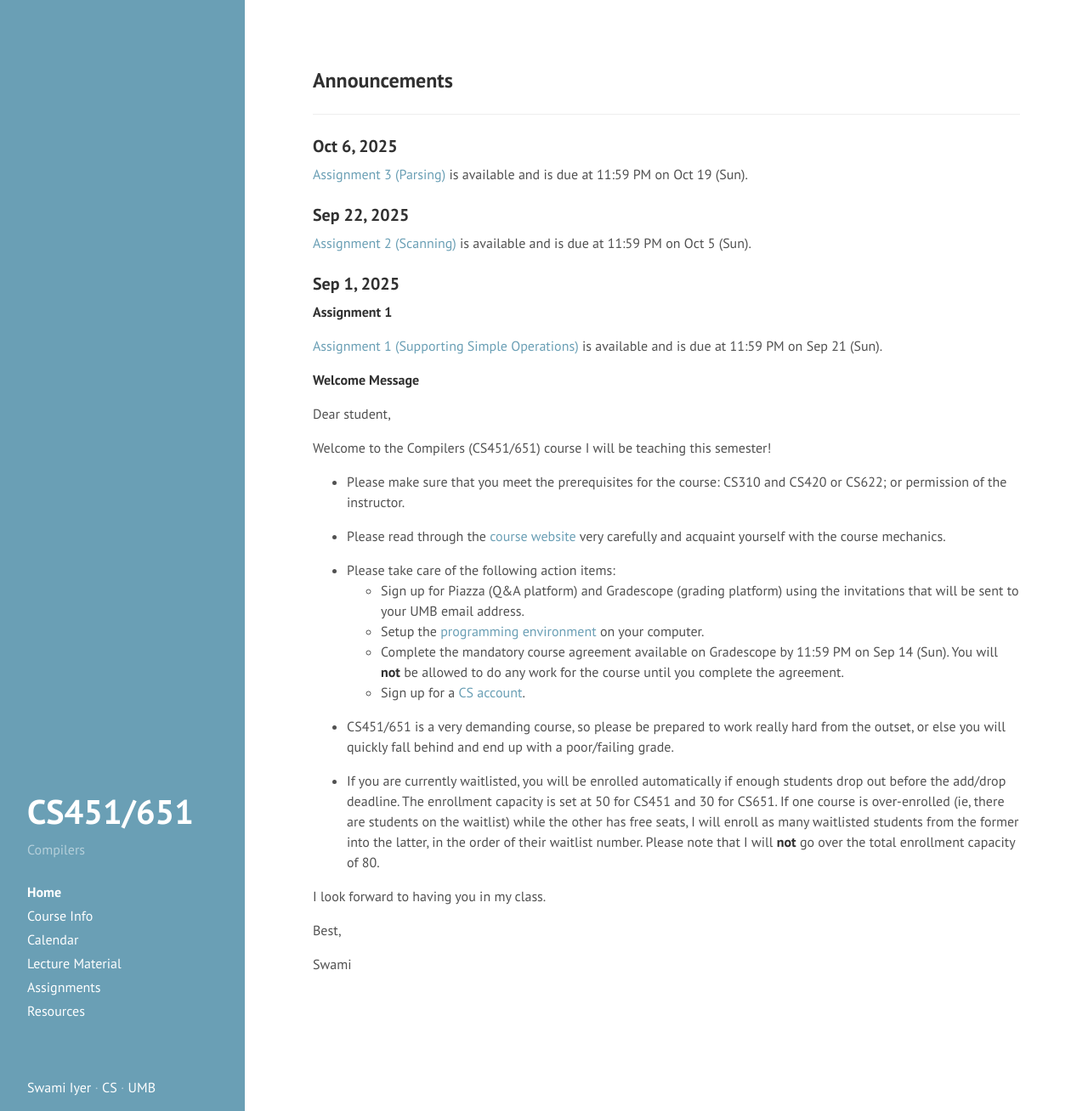
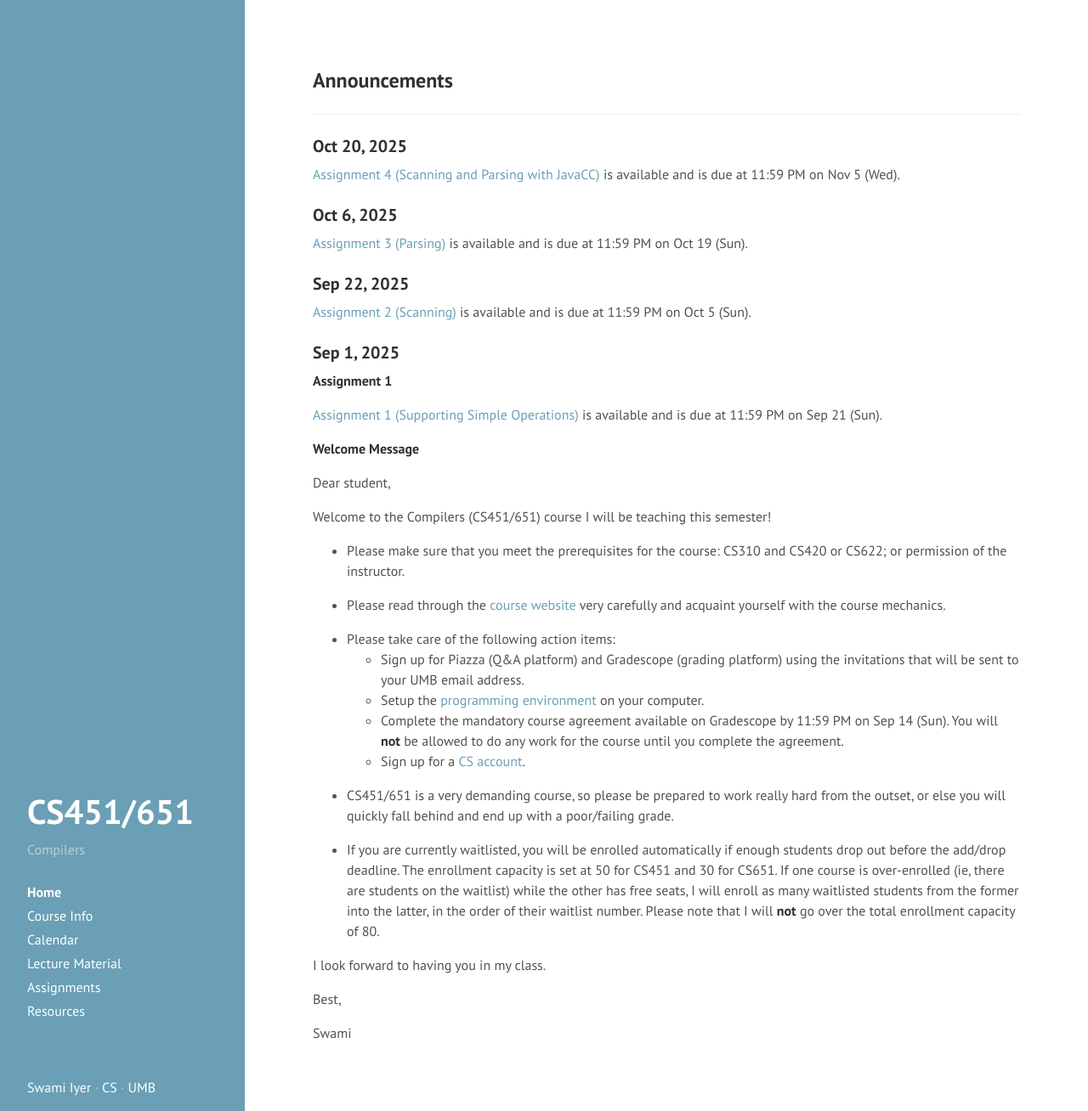
Before and after one commit to swamiiyer/swamiiyer.github.io, a Jekyll site: the page built from _pages/cs451/index.md, in a window 1280 px wide and 1308 px high. Shown: the whole window at 85% size. Built offline with Jekyll 4.4.1, drawn with Linux system fonts in a browser that asks for light colours.

Commit message:
Assignment 4 released

```diff
--- a/_pages/cs451/index.md
+++ b/_pages/cs451/index.md
@@ -4,6 +4,10 @@ layout: cs451_page
 title: Home
 order: 1
 ---
+
+### Oct 20, 2025
+
+ [Assignment 4 (Scanning and Parsing with JavaCC)](assignments.html) is available and is due at 11:59 PM on Nov 5 (Wed).
 
 ### Oct 6, 2025
 
```
Also changed, not shown: _pages/cs110/index.md (+4 -0 lines), _pages/cs210/index.md (+4 -0 lines).
